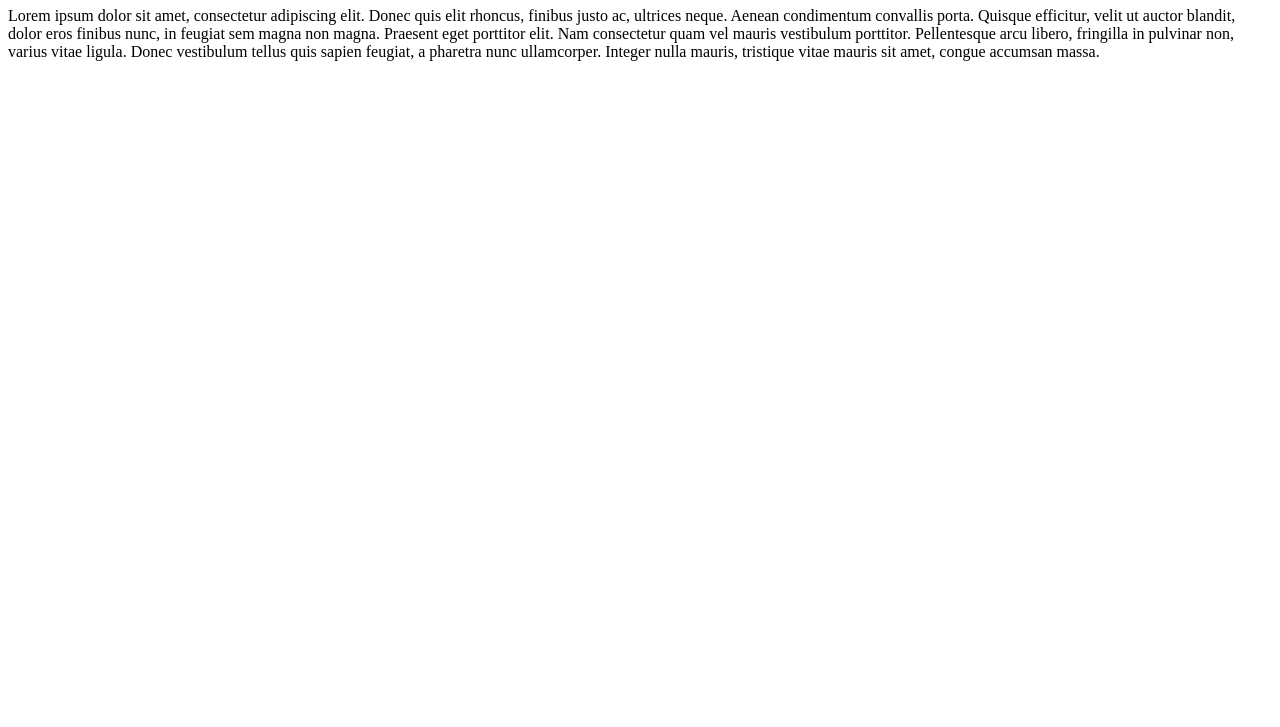
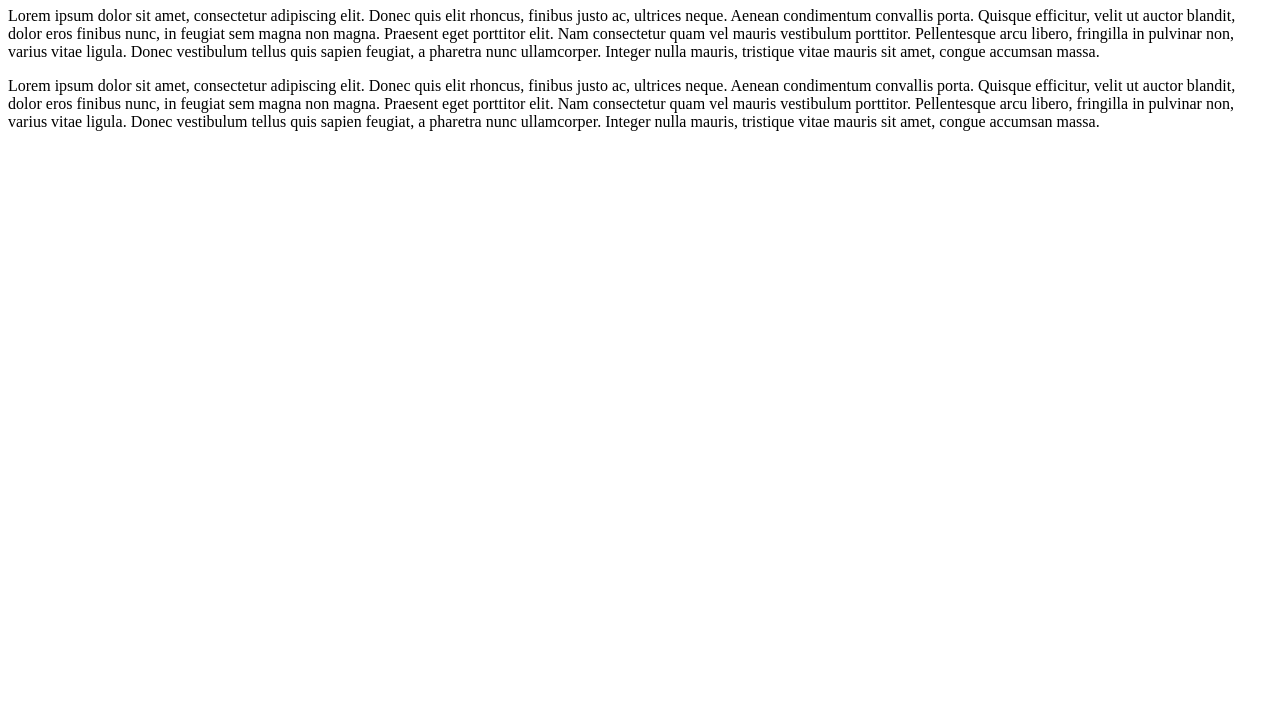
Before and after one commit to MPN69/GHPages, a plain HTML site: page index.html in a window 1280 px wide. Shown: the part 73-800 px from the top of the page. Drawn offline with Linux system fonts and the light colour scheme.

Commit message:
Added text

```diff
--- a/index.html
+++ b/index.html
@@ -9,7 +9,18 @@
 <body>
     <h1 style="text-align: center;">Bienvendios</h1>
     <p>
-        Lorem ipsum dolor sit amet, consectetur adipiscing elit. Donec quis elit rhoncus, finibus justo ac, ultrices neque. Aenean condimentum convallis porta. Quisque efficitur, velit ut auctor blandit, dolor eros finibus nunc, in feugiat sem magna non magna. Praesent eget porttitor elit. Nam consectetur quam vel mauris vestibulum porttitor. Pellentesque arcu libero, fringilla in pulvinar non, varius vitae ligula. Donec vestibulum tellus quis sapien feugiat, a pharetra nunc ullamcorper. Integer nulla mauris, tristique vitae mauris sit amet, congue accumsan massa.
+        Lorem ipsum dolor sit amet, consectetur adipiscing elit. Donec quis elit rhoncus, finibus justo ac, ultrices neque.
+        Aenean condimentum convallis porta. Quisque efficitur, velit ut auctor blandit, dolor eros finibus nunc, in feugiat
+        sem magna non magna. Praesent eget porttitor elit. Nam consectetur quam vel mauris vestibulum porttitor.
+        Pellentesque arcu libero, fringilla in pulvinar non, varius vitae ligula. Donec vestibulum tellus quis sapien
+        feugiat, a pharetra nunc ullamcorper. Integer nulla mauris, tristique vitae mauris sit amet, congue accumsan massa.
+    </p>
+    <p>
+        Lorem ipsum dolor sit amet, consectetur adipiscing elit. Donec quis elit rhoncus, finibus justo ac, ultrices neque.
+        Aenean condimentum convallis porta. Quisque efficitur, velit ut auctor blandit, dolor eros finibus nunc, in feugiat
+        sem magna non magna. Praesent eget porttitor elit. Nam consectetur quam vel mauris vestibulum porttitor.
+        Pellentesque arcu libero, fringilla in pulvinar non, varius vitae ligula. Donec vestibulum tellus quis sapien
+        feugiat, a pharetra nunc ullamcorper. Integer nulla mauris, tristique vitae mauris sit amet, congue accumsan massa.
     </p>
 </body>
 </html>
```
